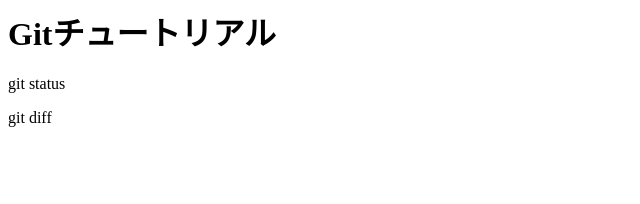
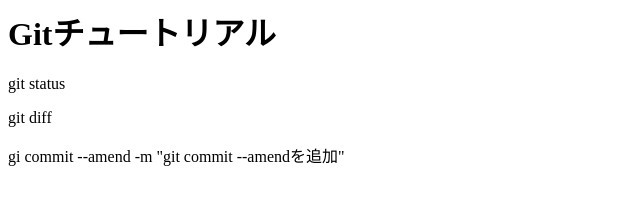
Before and after one commit to mio0517/git-tutorial, a plain HTML site: page index.html in a window 1280 px wide. Shown: the whole page, without its empty margins (0-640 px from the left). Drawn offline with Linux system fonts and the light colour scheme.

Commit message:
git commit --amendを追加

```diff
--- a/index.html
+++ b/index.html
@@ -1,3 +1,4 @@
 <h1>Gitチュートリアル</h1>
 <p>git status</p>
 <p>git diff</p>
+<p>gi commit --amend -m "git commit --amendを追加"</p>
```
